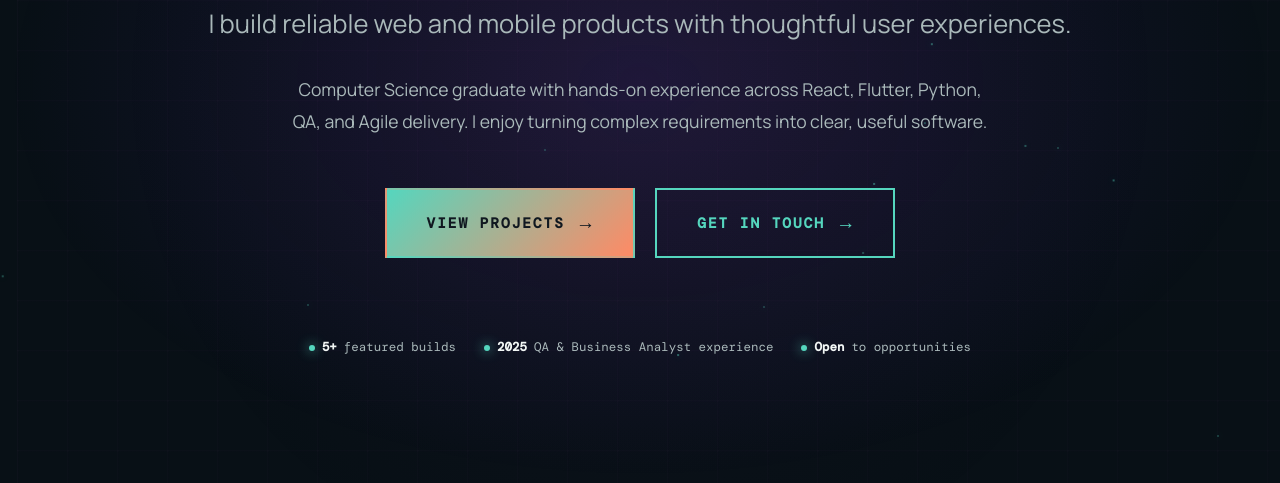
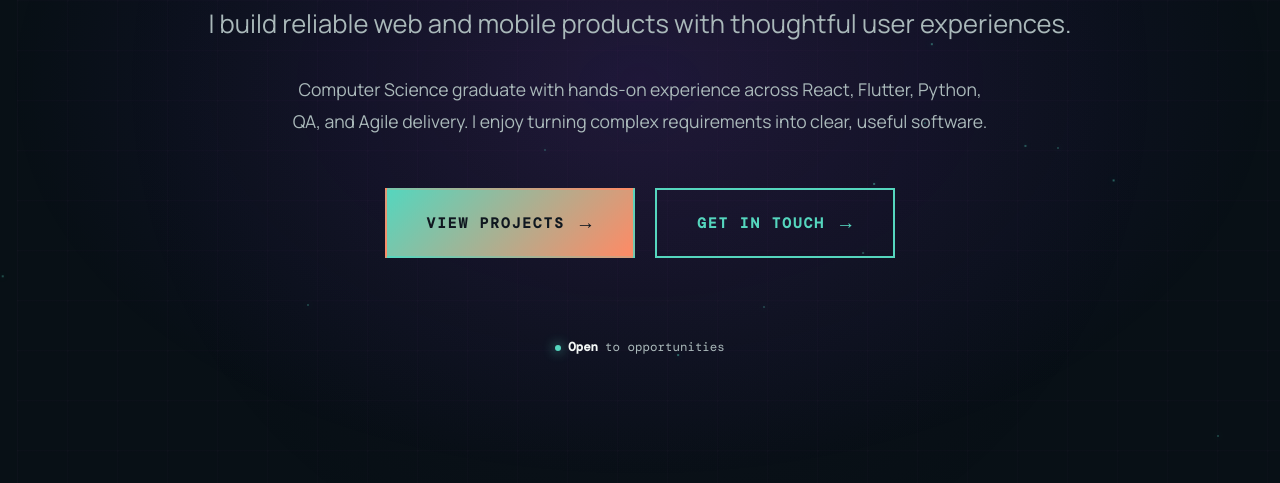
Before and after one commit to JulianaMancera/My-Portfolio, a plain HTML site: page docs/index.html in a window 1280 px wide. Shown: the part 317-800 px from the top of the page. Drawn offline with nearby package versions, Linux system fonts and the light colour scheme.

Commit message:
fix: remove outdated highlights from hero section

```diff
--- a/docs/index.html
+++ b/docs/index.html
@@ -101,8 +101,6 @@
                 </a>
             </div>
             <div class="hero-meta" aria-label="Professional highlights">
-                <span><strong>5+</strong> featured builds</span>
-                <span><strong>2025</strong> QA & Business Analyst experience</span>
                 <span><strong>Open</strong> to opportunities</span>
             </div>
             <div class="scroll-indicator">
```
